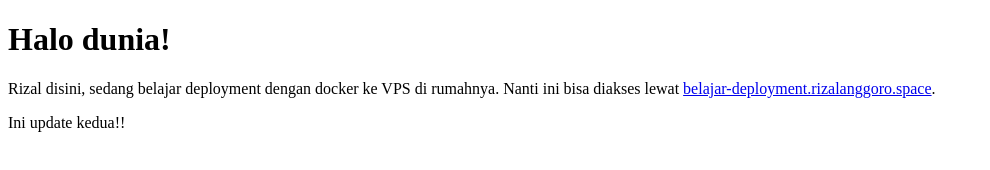
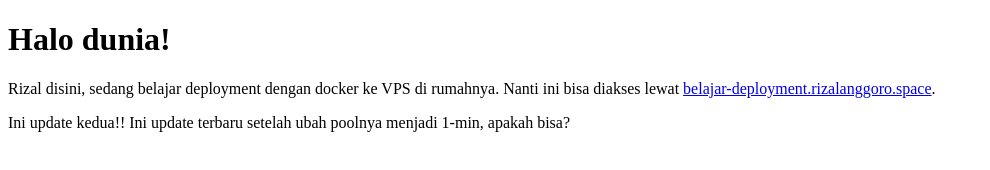
Before and after one commit to rizalanggoro/belajar-deployment, a plain HTML site: page index.html in a window 1280 px wide. Shown: the whole page, without its empty margins (0-990 px from the left). Drawn offline with Linux system fonts and the light colour scheme.

Commit message:
test: pool

```diff
--- a/index.html
+++ b/index.html
@@ -14,6 +14,9 @@
         >belajar-deployment.rizalanggoro.space</a
       >.
     </p>
-    <p>Ini update kedua!!</p>
+    <p>
+      Ini update kedua!! Ini update terbaru setelah ubah poolnya menjadi 1-min,
+      apakah bisa?
+    </p>
   </body>
 </html>
```
